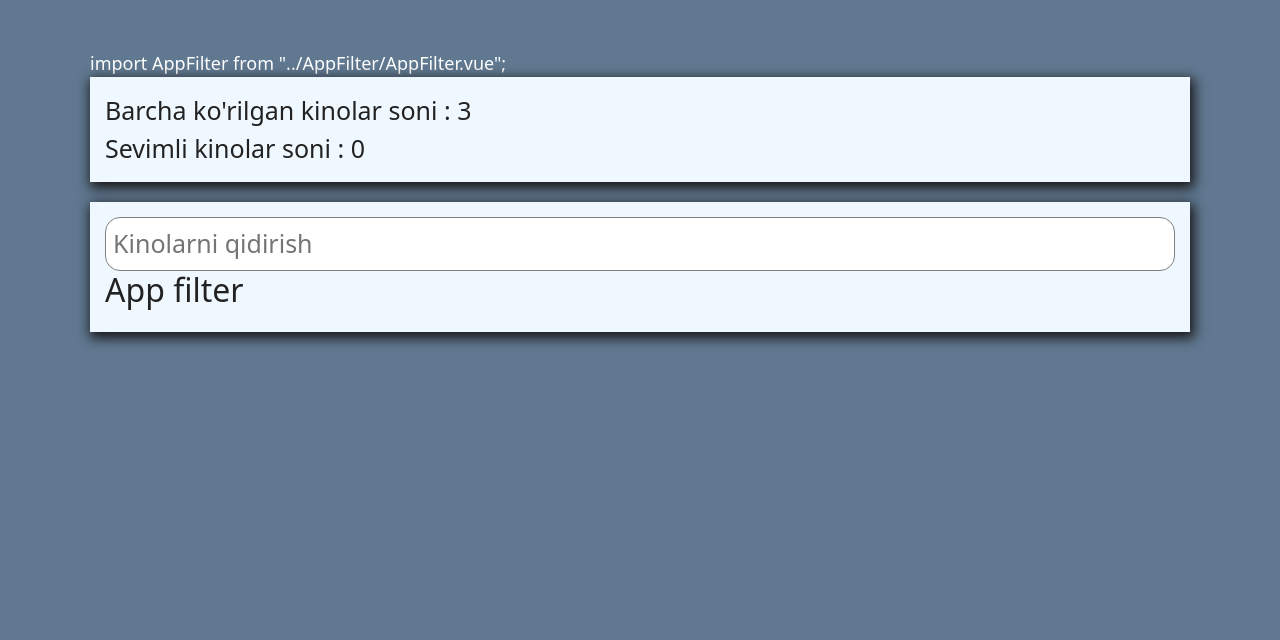
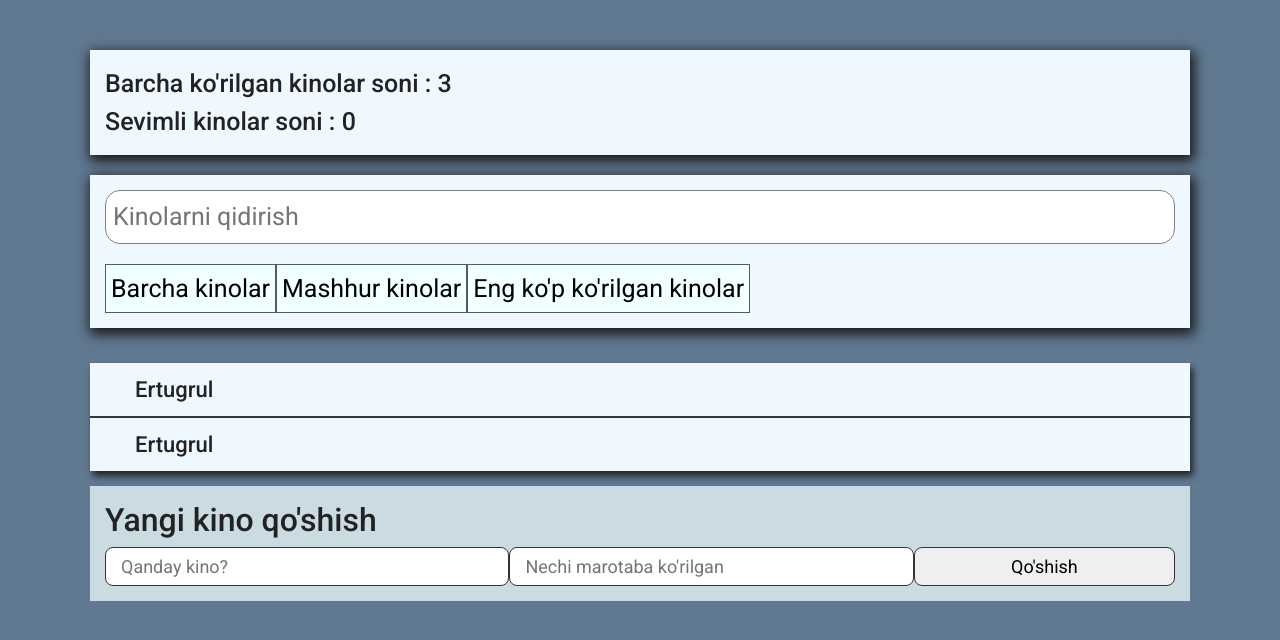
Before and after one commit to atoshUser/vue-movie, a Vue app: page / in a window 1280 px wide. Shown: the top 640 px of the page. Built offline with nearby package versions, Linux system fonts and the light colour scheme.

Commit message:
add components and CSS styles

```diff
--- a/index.html
+++ b/index.html
@@ -7,6 +7,7 @@
     <title>Atosh || Vue - CRUD</title>
     <link rel="stylesheet" href="https://cdnjs.cloudflare.com/ajax/libs/font-awesome/6.4.0/css/all.min.css" integrity="sha512-iecdLmaskl7CVkqkXNQ/ZH/XLlvWZOJyj7Yy7tcenmpD1ypASozpmT/E0iPtmFIB46ZmdtAc9eNBvH0H/ZpiBw==" crossorigin="anonymous" referrerpolicy="no-referrer" />
     <link href="https://cdn.jsdelivr.net/npm/bootstrap@5.3.0/dist/css/bootstrap.min.css" rel="stylesheet" integrity="sha384-9ndCyUaIbzAi2FUVXJi0CjmCapSmO7SnpJef0486qhLnuZ2cdeRhO02iuK6FUUVM" crossorigin="anonymous">
+    <link href="https://fonts.googleapis.com/css2?family=Roboto:wght@400;500;700&display=swap" rel="stylesheet">
   </head>
   <body>
     <div id="app"></div>
--- a/src/Components/App/App.vue
+++ b/src/Components/App/App.vue
@@ -1,7 +1,6 @@
 
 <template>
     <div class="container wrapper" >
-import AppFilter from "../AppFilter/AppFilter.vue";
         <div class="app-heading">
         <span>Barcha ko'rilgan kinolar soni : 3</span>
         <span>Sevimli kinolar soni : 0</span>
@@ -10,17 +9,26 @@ import AppFilter from "../AppFilter/AppFilter.vue";
                <SearchPanel/>
                 <AppFilter/>
           </div>
+           <MovieList/>
+           <div class="movie-add">
+                  <h2>Yangi kino qo'shish</h2>
+                  <MovieAddForm/>
+           </div>
     </div>
 </template>
 
 <script>
     import SearchPanel from "@/Components/searchPanel/SearchPanel.vue"
     import AppFilter from "../AppFilter/AppFilter.vue";
+    import MovieList from "../MovieList/MovieList.vue";
+    import MovieAddForm from "../Movie-add-form/Movie-add-form.vue";
 export default {
 
      components:{
     SearchPanel,
-    AppFilter
+    AppFilter,
+    MovieList,
+    MovieAddForm
 }
 
 }
@@ -49,6 +57,15 @@ export default {
  }
 
  .box-search-panel{
-   margin-bottom: 15px;
+   display: flex;
+   flex-direction: column;
+   gap: 20px;
+   margin-bottom: 35px;
  }
+
+.movie-add{
+   padding: 15px;
+   background-color: rgba(240, 255, 255, 0.736);
+   color:#222
+}
 </style>
--- a/src/Components/AppFilter/AppFilter.vue
+++ b/src/Components/AppFilter/AppFilter.vue
@@ -1,13 +1,38 @@
 <template>
-    <div>
-        <h2>App filter</h2>
+    <div class="box-change-btn">
+         <button type="button">Barcha kinolar</button>
+         <button type="button">Mashhur kinolar</button>
+         <button type="button">Eng ko'p ko'rilgan kinolar</button>
     </div>
 </template>
+
+
 <script>
 export default {
 
 }
 </script>
+
+
 <style>
 
+.box-change-btn{
+    display: flex;
+}
+
+.box-change-btn button{
+   padding: 5px;
+   border: 1px solid #222222bd;
+   background-color: azure;
+   transition: background-color 0.5s ease,
+    color 0.5s ease;
+}
+
+.box-change-btn button:hover{
+    background-color: #234;
+    color:white
+}
+
+
+
 </style>
--- /dev/null
+++ b/src/Components/Movie-add-form/Movie-add-form.vue
@@ -0,0 +1,29 @@
+<template >
+    <form class="movie-add-box">
+          <input type="text" placeholder="Qanday kino?" autocomplete="off">
+          <input type="text" placeholder="Nechi marotaba ko'rilgan" autocomplete="off" >
+          <button class="add" type="submit">Qo'shish</button>
+    </form>
+</template>
+<script>
+export default {
+
+}
+</script>
+<style  scoped>
+.movie-add-box{
+    display: flex;
+    justify-content: space-between;
+}
+
+    input, button{
+        flex-grow: 1;
+        padding: 5px;
+        border-radius: 8px;
+        outline: none;
+        border: 1px solid #333;
+    }
+   input{
+    padding: 0 0 0 15px;
+   }
+</style>
--- /dev/null
+++ b/src/Components/MovieItem/MovieItem.vue
@@ -0,0 +1,26 @@
+<template >
+    <li class="movie-item">Ertugrul</li>
+</template>
+
+<script>
+export default {
+
+}
+</script>
+
+<style >
+    .movie-item{
+        display: flex;
+        padding: 10px 0 10px 45px;
+       background-color: aliceblue;
+       color: #222;
+       font-size: 22px;
+       font-weight: 500;
+
+    }
+    .movie-item:not(:last-child){
+        border-bottom: 2px solid rgb(49, 59, 59);
+    }
+
+
+</style>
--- /dev/null
+++ b/src/Components/MovieList/MovieList.vue
@@ -0,0 +1,27 @@
+<template>
+   <ul class="movie-list">
+      <MovieItem/>
+      <MovieItem/>
+   </ul>
+</template>
+
+
+<script>
+  import MovieItem from '../MovieItem/MovieItem.vue';
+export default {
+    components: { MovieItem }
+}
+</script>
+
+
+<style>
+    .movie-list{
+        display: flex;
+        flex-direction: column;
+        background-color: antiquewhite;
+        padding: 0;
+        margin: 0 0 15px;
+        box-shadow:3px 5px 7px #222;
+    }
+
+</style>
--- a/src/index.css
+++ b/src/index.css
@@ -16,6 +16,7 @@ body{
     height: 100%;
     font-size: 18px;
     font-weight: 400;
+    font-family: "Roboto","Arial",sans-serif;
     color: #fff;
     background-color: rgba(27, 62, 97, 0.693);
 }
```
